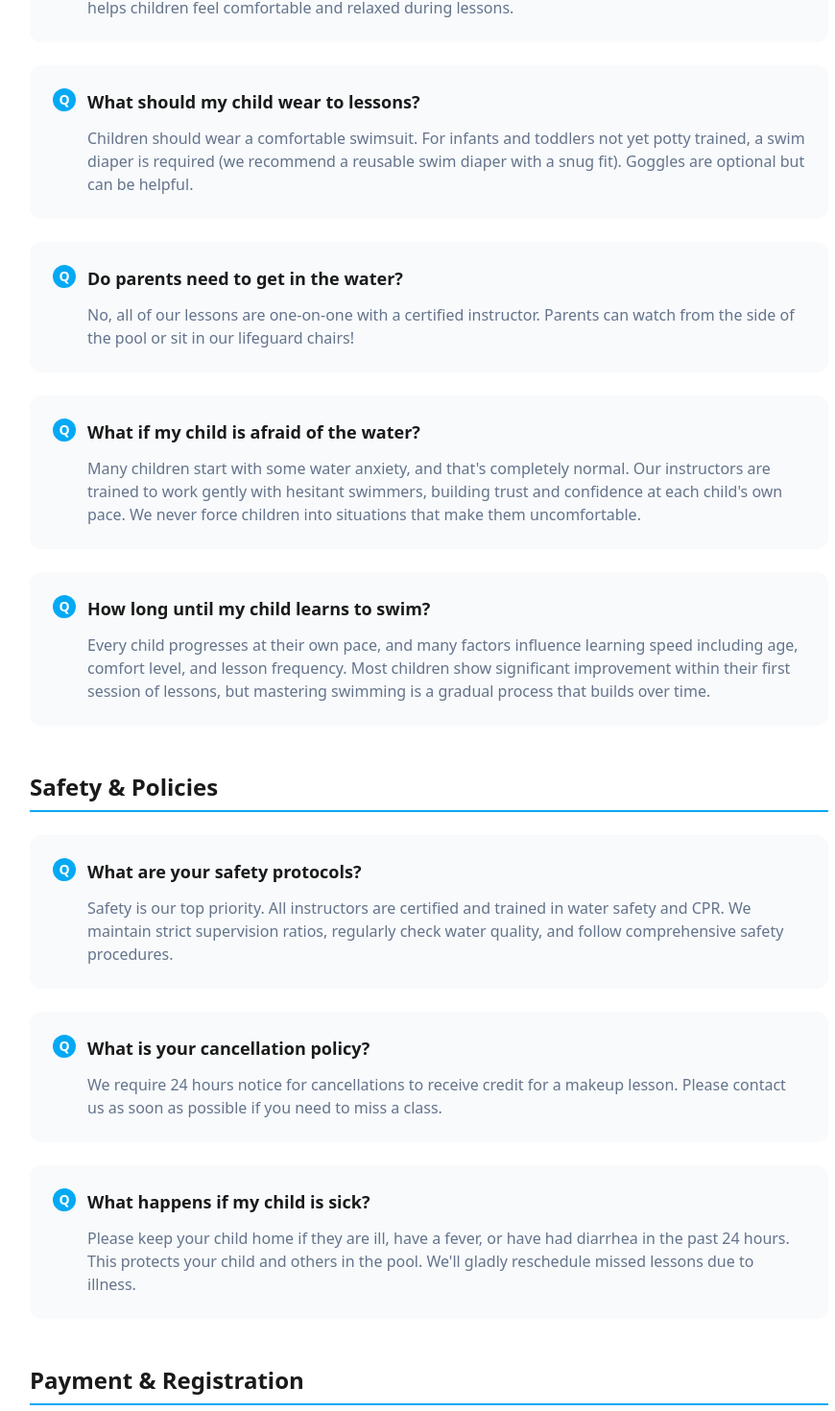
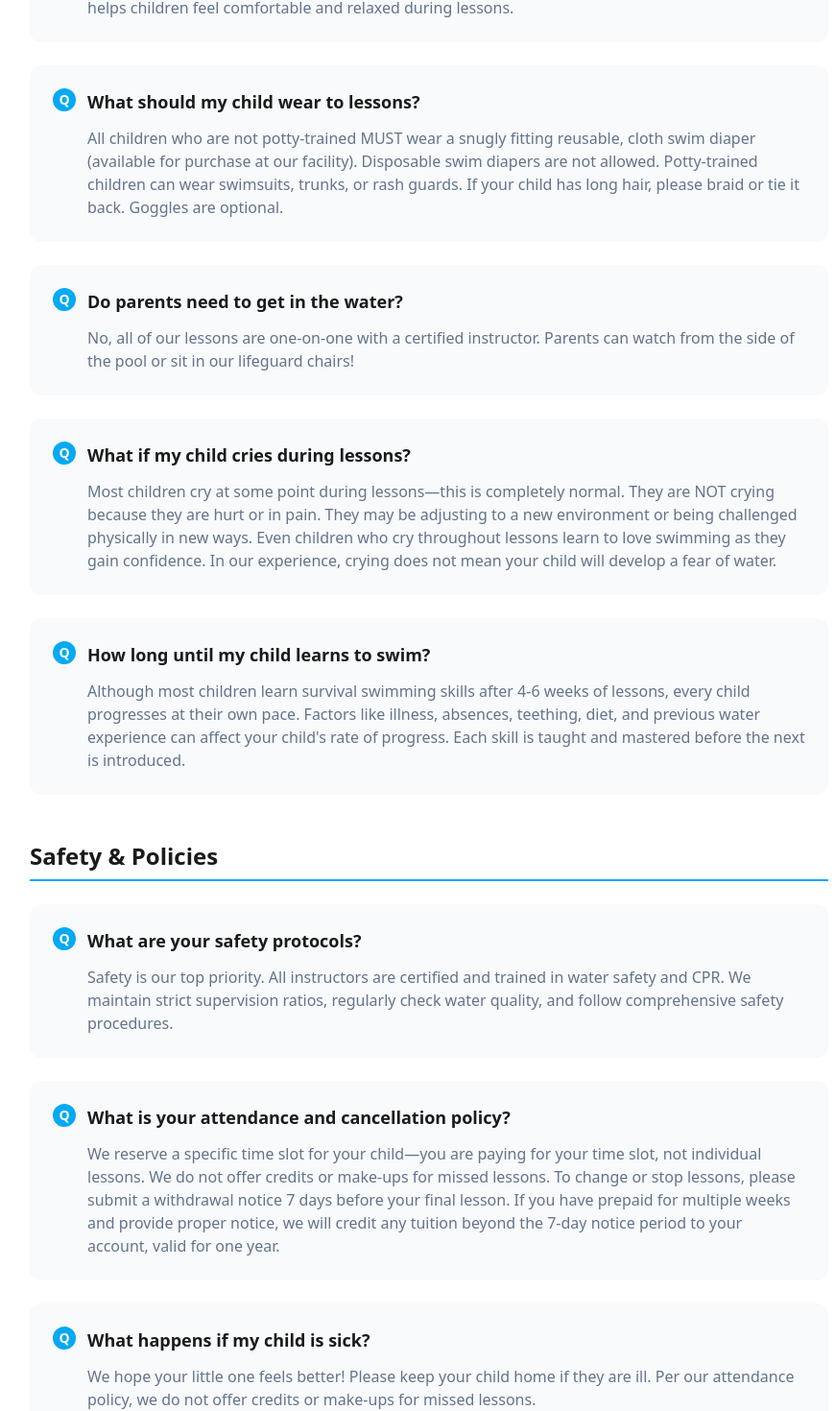
Before and after one commit to cyntel-intelligence/aqua-journey-website, a Next.js app: page /faq in a window 1280 px wide. Shown: the part 1490-2960 px from the top of the page at 96% size, without its empty margins (193-1063 px from the left). Built offline with nearby package versions, Linux system fonts and the light colour scheme.

Commit message:
Update FAQ with accurate info from Parent Handbook

```diff
--- a/src/app/faq/page.tsx
+++ b/src/app/faq/page.tsx
@@ -42,19 +42,19 @@ const faqs = [
       },
       {
         q: 'What should my child wear to lessons?',
-        a: 'Children should wear a comfortable swimsuit. For infants and toddlers not yet potty trained, a swim diaper is required (we recommend a reusable swim diaper with a snug fit). Goggles are optional but can be helpful.',
+        a: 'All children who are not potty-trained MUST wear a snugly fitting reusable, cloth swim diaper (available for purchase at our facility). Disposable swim diapers are not allowed. Potty-trained children can wear swimsuits, trunks, or rash guards. If your child has long hair, please braid or tie it back. Goggles are optional.',
       },
       {
         q: 'Do parents need to get in the water?',
         a: 'No, all of our lessons are one-on-one with a certified instructor. Parents can watch from the side of the pool or sit in our lifeguard chairs!',
       },
       {
-        q: 'What if my child is afraid of the water?',
-        a: 'Many children start with some water anxiety, and that\'s completely normal. Our instructors are trained to work gently with hesitant swimmers, building trust and confidence at each child\'s own pace. We never force children into situations that make them uncomfortable.',
+        q: 'What if my child cries during lessons?',
+        a: 'Most children cry at some point during lessons—this is completely normal. They are NOT crying because they are hurt or in pain. They may be adjusting to a new environment or being challenged physically in new ways. Even children who cry throughout lessons learn to love swimming as they gain confidence. In our experience, crying does not mean your child will develop a fear of water.',
       },
       {
         q: 'How long until my child learns to swim?',
-        a: 'Every child progresses at their own pace, and many factors influence learning speed including age, comfort level, and lesson frequency. Most children show significant improvement within their first session of lessons, but mastering swimming is a gradual process that builds over time.',
+        a: 'Although most children learn survival swimming skills after 4-6 weeks of lessons, every child progresses at their own pace. Factors like illness, absences, teething, diet, and previous water experience can affect your child\'s rate of progress. Each skill is taught and mastered before the next is introduced.',
       },
     ],
   },
@@ -66,12 +66,12 @@ const faqs = [
         a: 'Safety is our top priority. All instructors are certified and trained in water safety and CPR. We maintain strict supervision ratios, regularly check water quality, and follow comprehensive safety procedures.',
       },
       {
-        q: 'What is your cancellation policy?',
-        a: 'We require 24 hours notice for cancellations to receive credit for a makeup lesson. Please contact us as soon as possible if you need to miss a class.',
+        q: 'What is your attendance and cancellation policy?',
+        a: 'We reserve a specific time slot for your child—you are paying for your time slot, not individual lessons. We do not offer credits or make-ups for missed lessons. To change or stop lessons, please submit a withdrawal notice 7 days before your final lesson. If you have prepaid for multiple weeks and provide proper notice, we will credit any tuition beyond the 7-day notice period to your account, valid for one year.',
       },
       {
         q: 'What happens if my child is sick?',
-        a: 'Please keep your child home if they are ill, have a fever, or have had diarrhea in the past 24 hours. This protects your child and others in the pool. We\'ll gladly reschedule missed lessons due to illness.',
+        a: 'We hope your little one feels better! Please keep your child home if they are ill. Per our attendance policy, we do not offer credits or make-ups for missed lessons.',
       },
     ],
   },
```
